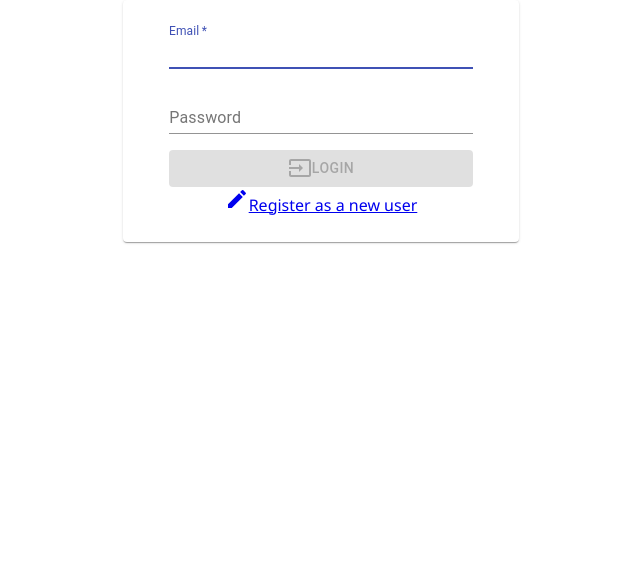
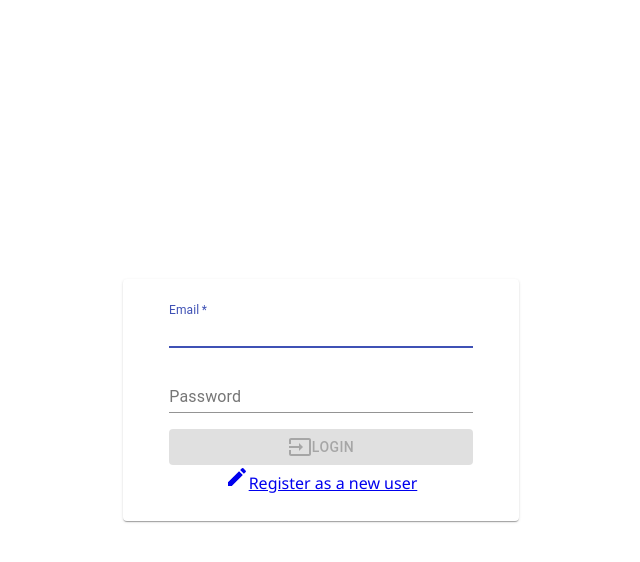
Before and after one commit to sureshui1990/cra-restapi-mongodb, a React (Create React App) app in the folder client/: page /login in a window 1280 px wide. Shown: the top 562 px of the page, without its empty margins (319-959 px from the left). Built offline with nearby package versions, Linux system fonts and the light colour scheme.

Commit message:
Main wrapper added to center align the component exclude dashboard

```diff
--- a/client/src/App.css
+++ b/client/src/App.css
@@ -4,3 +4,12 @@ body{
   margin: 0;
   line-height: 1.6;
 }
+
+
+.main {
+  height: 100vh;
+  display: flex;
+  justify-content: center;
+  align-content: center;
+  flex-flow: column wrap;
+}
--- a/client/src/App.js
+++ b/client/src/App.js
@@ -13,28 +13,8 @@ import NoMatch from './pages/NoMatch';
 const App =  () => {
 
   return (
-    <header>
+    <section>
       <Router>
-          {/* <nav>
-          <ul>
-            <li>
-            <Link to="/">Home</Link>
-            </li>
-            <li>
-            <Link to="/login">Login</Link>
-            </li>
-            <li>
-            <Link to="/signup">Register</Link>
-            </li>
-            <li>
-            <Link to="/dashboard">Dashboard</Link>
-            </li>
-
-            <li>
-            <Link to="/user">User</Link>
-            </li>
-          </ul>
-          </nav> */}
           <Switch>
              <PublicRoute restricted={false} exact path="/" component={Home} />
              <PublicRoute restricted={true} exact path="/login" component={LoginContainer} />
@@ -44,7 +24,7 @@ const App =  () => {
              <PrivateRoute exact component={NoMatch} />
           </Switch>
         </Router>
-      </header>
+      </section>
   );
 }
 
--- a/client/src/containers/login/login.container.js
+++ b/client/src/containers/login/login.container.js
@@ -47,6 +47,7 @@ export default class LoginContainer extends Component {
 
         return (
             <React.Fragment>
+                <main className="main">
                 <Container maxWidth="xs">
                     <Card>
                         <CardContent>
@@ -94,6 +95,7 @@ export default class LoginContainer extends Component {
                 </CardContent>
                     </Card>
                </Container>
+               </main>
             </React.Fragment>
         )
     }
--- a/client/src/containers/signup/SignUp.container.js
+++ b/client/src/containers/signup/SignUp.container.js
@@ -52,12 +52,13 @@ export default class LoginContainer extends Component {
         const { uniqueId,successMessage } = success;
 
         return (
-            <React.Fragment> <Container maxWidth="xs">
-            <Card>
-                <CardContent>
+            <main className="main">
+                <Container maxWidth="xs">
+                    <Card>
+                    <CardContent>
                     <Grid container justify="center">
                         <Grid item xs={12} sm={10}>
-        <form noValidate autoComplete="off">
+         <form noValidate autoComplete="off">
         <TextField
                     label="Name"
                     type="text" margin="dense"
@@ -111,7 +112,7 @@ export default class LoginContainer extends Component {
         </CardContent>
             </Card>
        </Container>
-            </React.Fragment>
+            </main>
         )
     }
 }
--- a/client/src/pages/Dashboard.js
+++ b/client/src/pages/Dashboard.js
@@ -7,6 +7,7 @@ import IconButton from '@material-ui/core/IconButton';
 import MenuItem from '@material-ui/core/MenuItem';
 import MenuIcon from '@material-ui/icons/Menu';
 import AccountCircle from '@material-ui/icons/AccountCircle';
+import UserList from './UserList';
 
 const useStyles = makeStyles(theme => ({
     root: {
@@ -83,6 +84,7 @@ export default (props) => {
             >
                 <Link to="/user">User list</Link>
             </Button>
+                <UserList ></UserList>
 
 
         </Container>
--- a/client/src/pages/Home.js
+++ b/client/src/pages/Home.js
@@ -4,6 +4,7 @@ import { Container,Typography } from '@material-ui/core';
 
 const Home = () => {
     return (
+        <main className="main">
         <Container>
             <Typography variant='inherit' component="h2" align='center'>
             Welcome to the application
@@ -17,6 +18,7 @@ const Home = () => {
             </Typography>
 
         </Container>
+        </main>
     )
 };
 export default Home;
--- a/client/src/pages/NoMatch.js
+++ b/client/src/pages/NoMatch.js
@@ -4,7 +4,7 @@ import { Container,Typography } from '@material-ui/core';
 import DashboardIcon from '@material-ui/icons/Dashboard';
 
 const NoMatch = ({location}) => {
-    return <React.Fragment>
+    return <main className="main">
         <Container>
         <Typography variant='inherit' component="h3" align='center'>
             No match for <code>{location.pathname}</code>
@@ -13,6 +13,6 @@ const NoMatch = ({location}) => {
              <Link to="/dashboard"> <DashboardIcon /> Dashboard</Link>
          </Typography>
         </Container>
-    </React.Fragment>
+    </main>
 };
 export default NoMatch;
```
